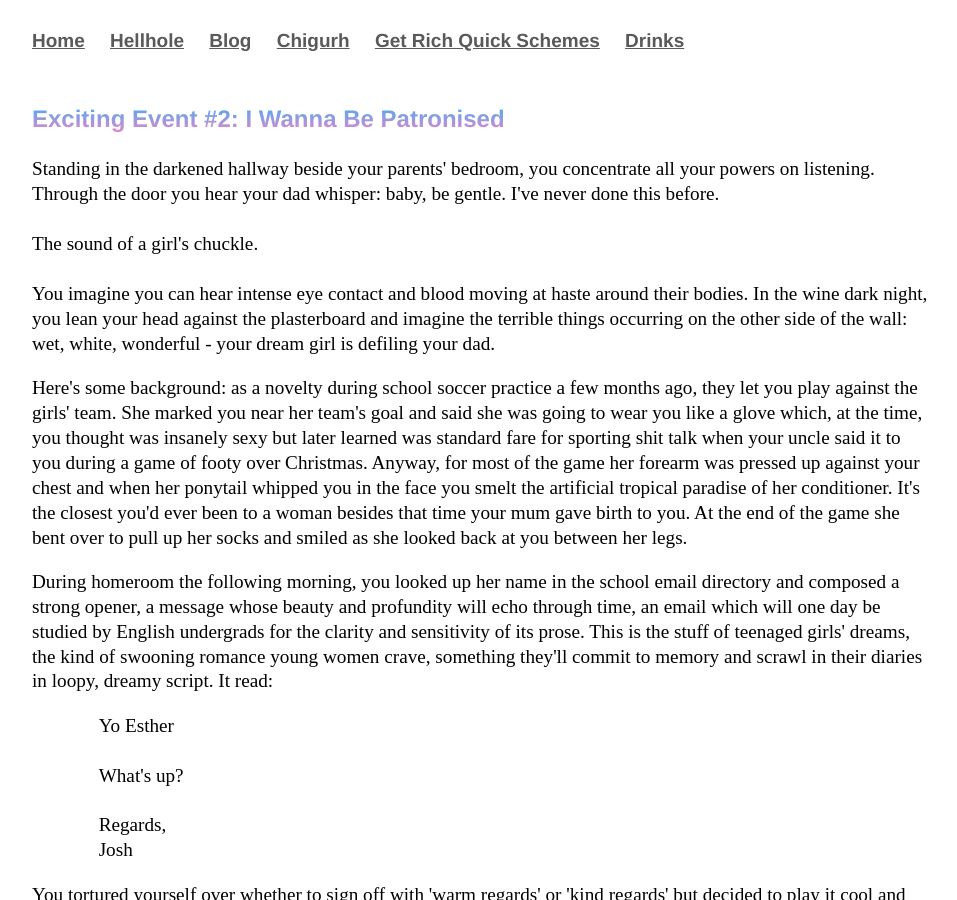
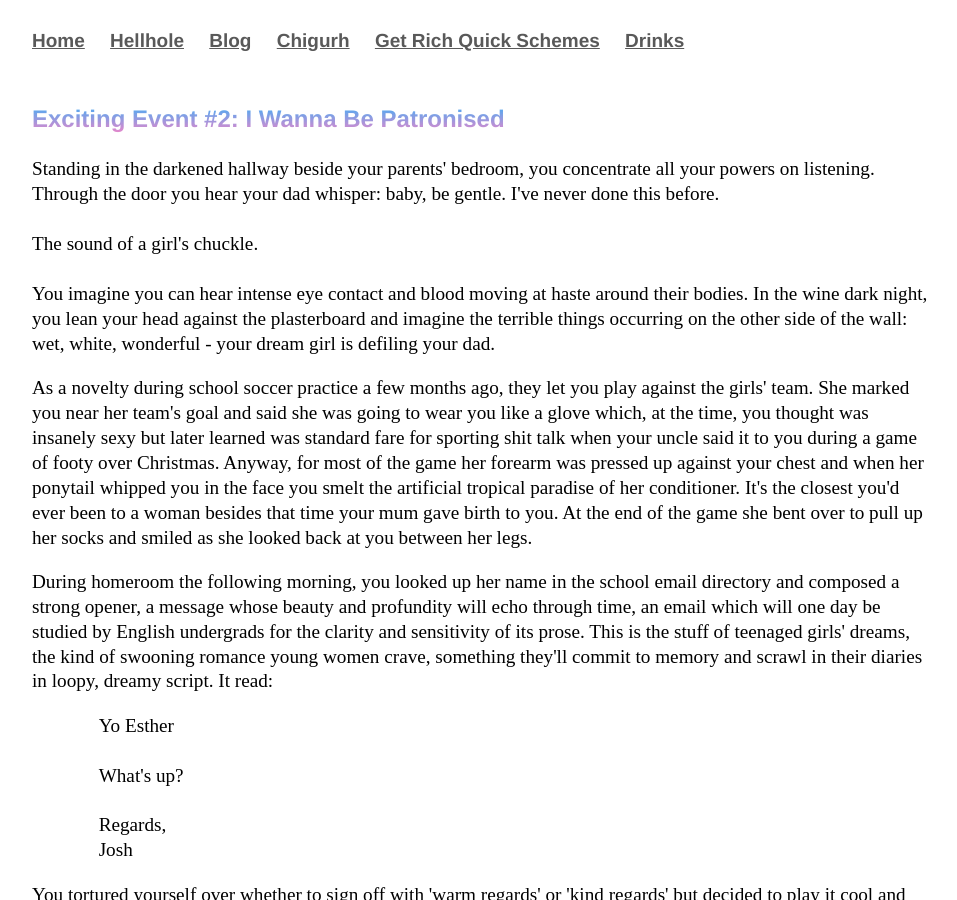
Before and after one commit to Pinelife/pinelife.github.io, a Jekyll site: the page built from Hellhole/excitingevent2.html, in a window 1280 px wide and 900 px high. Shown: the whole window, without its empty margins (160-1117 px from the left). Built offline with Jekyll 4.4.1, drawn with Linux system fonts in a browser that asks for light colours.

Commit message:
Update excitingevent2.html

```diff
--- a/Hellhole/excitingevent2.html
+++ b/Hellhole/excitingevent2.html
@@ -18,7 +18,7 @@ lean your head against the plasterboard and imagine the terrible things occurrin
  wet, white, wonderful - your dream girl is defiling your dad.
  </p>
 <p>
-  Here's some background: as a novelty during school soccer practice a few months ago, they let you play against the girls' team. She
+ As a novelty during school soccer practice a few months ago, they let you play against the girls' team. She
 marked you near her team's goal and said she was going to wear you like a glove which, at the time, you thought was insanely
 sexy but later learned was standard fare for sporting shit talk when your uncle said it to you during a game of footy over
 Christmas. Anyway, for most of the game her forearm was pressed up against your chest and when her ponytail whipped you in the face
```
